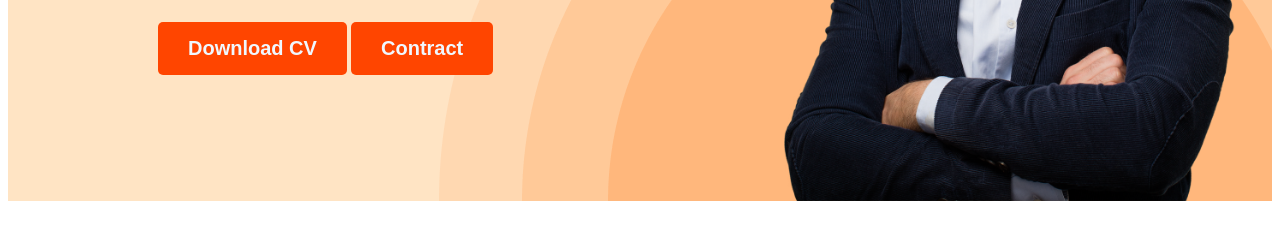
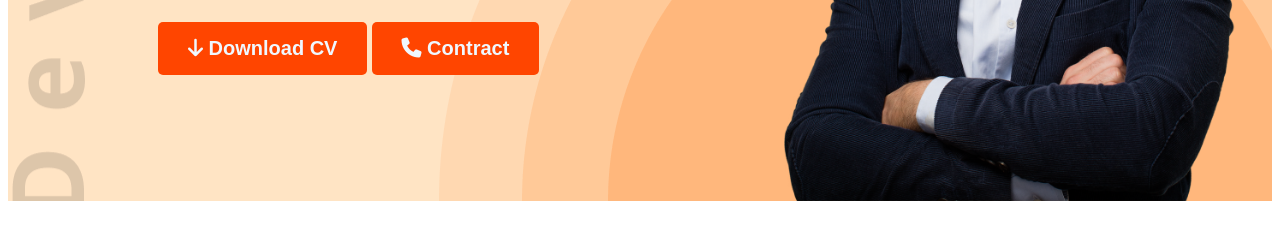
Before and after one commit to owadudshohan/portfolio, a plain HTML site: page index.html in a window 1280 px wide. Shown: the part 560-800 px from the top of the page. Drawn offline with Linux system fonts and the light colour scheme.

Commit message:
add button logo

```diff
--- a/index.html
+++ b/index.html
@@ -10,6 +10,7 @@
     <link href="https://fonts.googleapis.com/css2?family=Open+Sans:ital,wght@0,300..800;1,300..800&display=swap"
         rel="stylesheet">
     <link rel="stylesheet" href="/styles/portfolio.css">
+    <script src="https://kit.fontawesome.com/72501fc71f.js" crossorigin="anonymous"></script>
 </head>
 
 <body>
@@ -28,8 +29,8 @@
                 <h1 class="name">Mary Hardy</h1>
                 <p class="pra">Shot what able cold new see hold.Friendly as an betrayed formerly
                     he. Morning because as to society behaved moments.</p>
-                <button class="btn">Download CV</button>
-                <button class="btn">Contract</button>
+                <button class="btn"><i class="fa-solid fa-arrow-down"></i> Download CV</button>
+                <button class="btn"><i class="fa-solid fa-phone"></i> Contract</button>
 
             </div>
             <img class="pp" src="images/hardy.png" alt="">
--- a/styles/portfolio.css
+++ b/styles/portfolio.css
@@ -48,10 +48,10 @@ nav a {
 
 header {
     background-color: bisque;
-    background-image: url(../images/header_bg.png);
+    background-image: url('../images/header_bg.png'), url('../images/developer.png');
     background-repeat: no-repeat;
-    background-position: right bottom;
-    /* background: url(../images/developer.png); */
+    background-position: right bottom, top left;
+
 }
 
 
```
